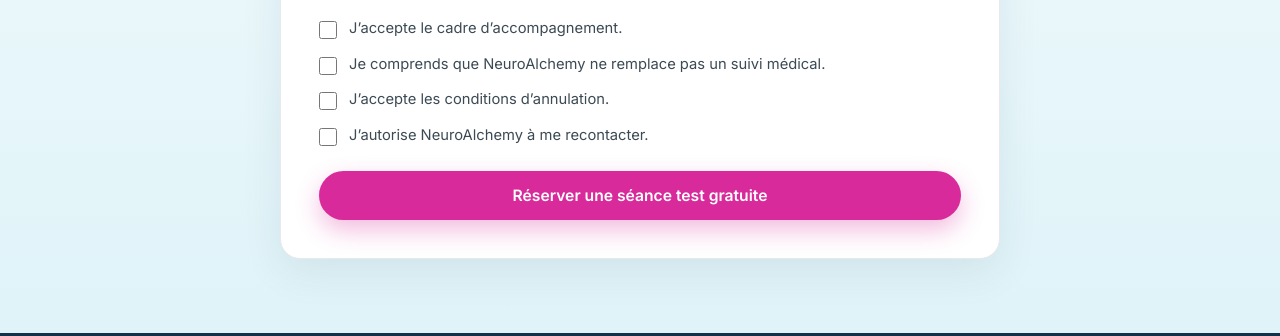
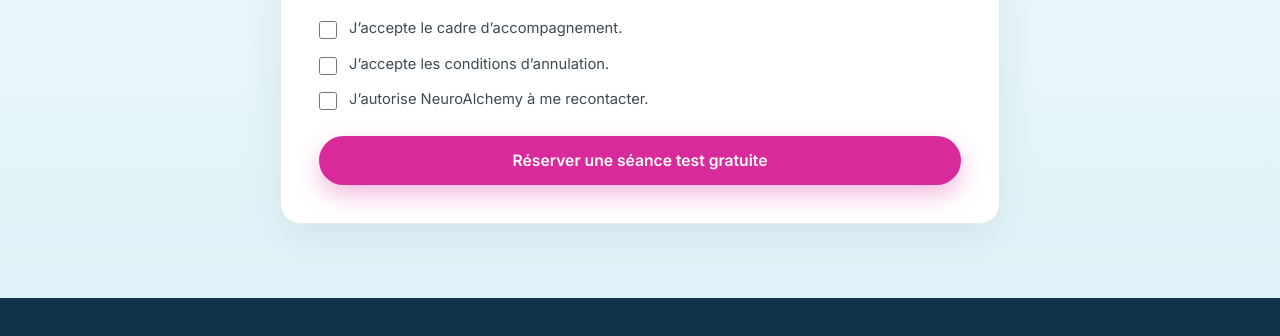
Before and after one commit to DamienRichardII/Neuro-Alchemy-75, a plain HTML site: page reservation.html in a window 1280 px wide. Shown: the part 1096-1432 px from the top of the page. Drawn offline with nearby package versions, Linux system fonts and the light colour scheme.

Commit message:
Maj consentement

```diff
--- a/reservation.html
+++ b/reservation.html
@@ -111,7 +111,6 @@
 
         <div class="consent">
           <label><input type="checkbox" name="c1" required> J’accepte le cadre d’accompagnement.</label>
-          <label><input type="checkbox" name="c2" required> Je comprends que NeuroAlchemy ne remplace pas un suivi médical.</label>
           <label><input type="checkbox" name="c3" required> J’accepte les conditions d’annulation.</label>
           <label><input type="checkbox" name="c4" required> J’autorise NeuroAlchemy à me recontacter.</label>
         </div>
```
Also changed, not shown: index.html (+0 -1 lines).
